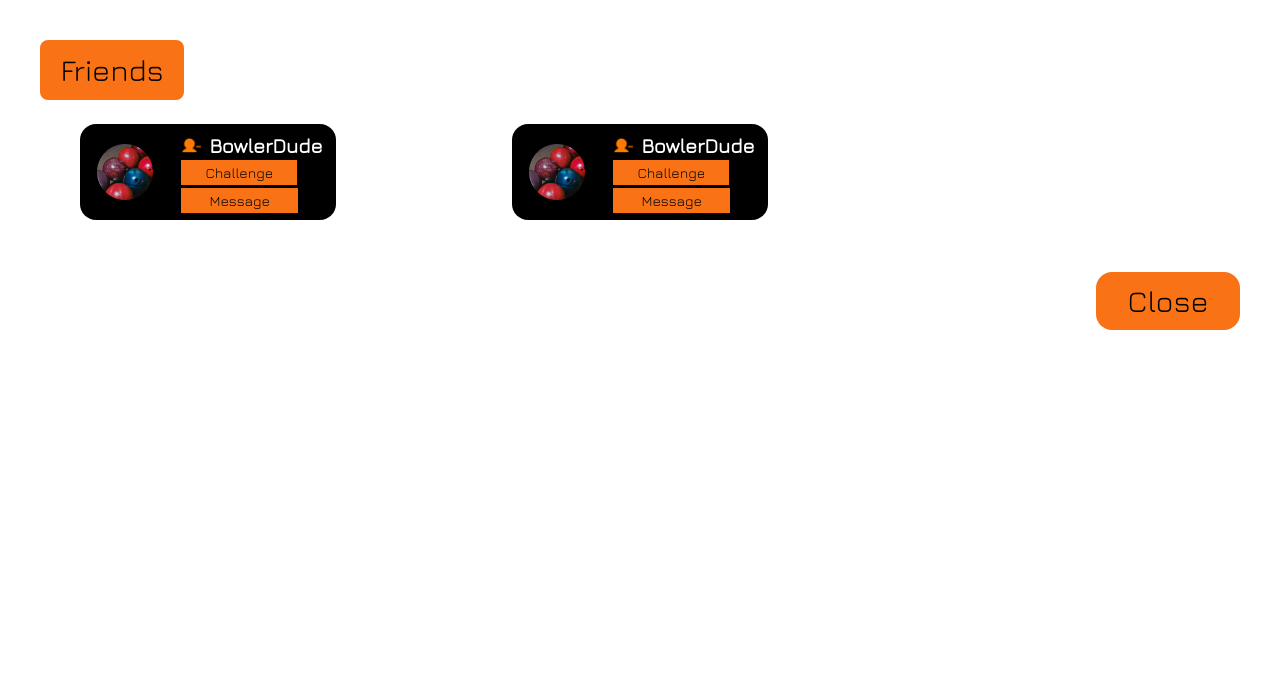
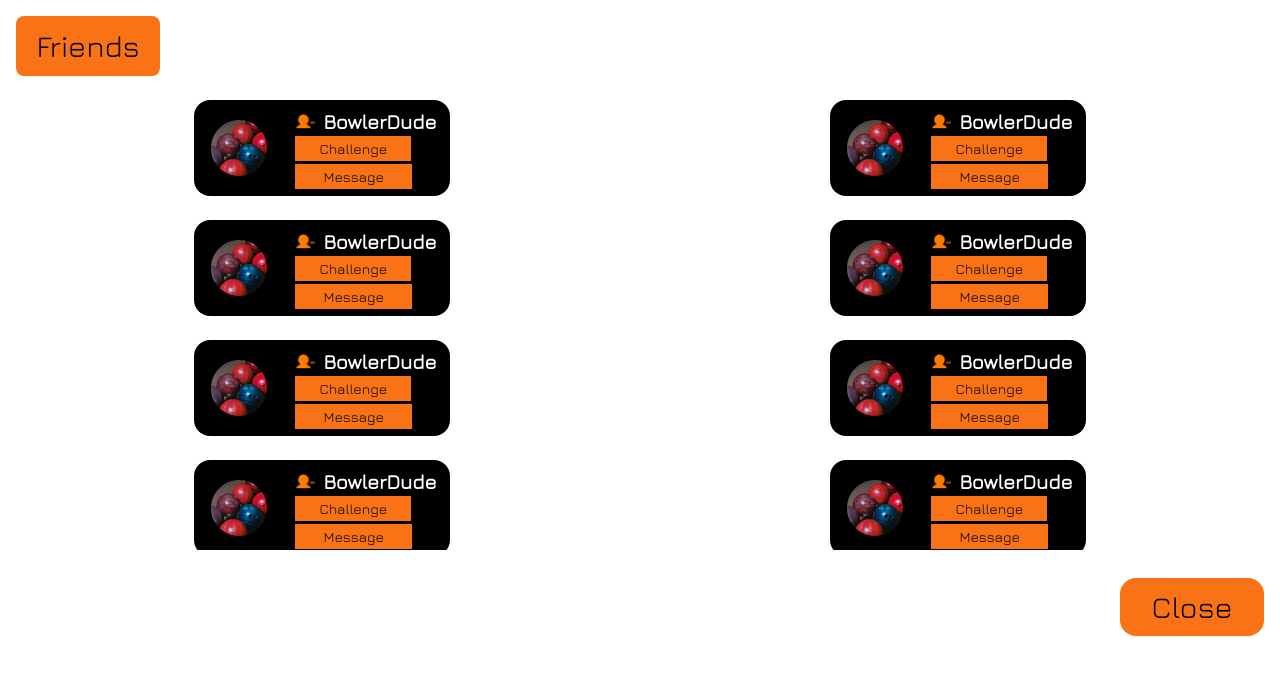
Before and after one commit to JayvonK/Full-Stack---Strike-Showdown, a Next.js app: page /pages/ModalTestPage in a window 1280 px wide. Shown: the top 674 px of the page. Built offline with nearby package versions, Linux system fonts and the light colour scheme.

Commit message:
friend addition Correct commit!!!

```diff
--- a/src/components/PageComponents/ModalComponents/FriendsModalComponent.tsx
+++ b/src/components/PageComponents/ModalComponents/FriendsModalComponent.tsx
@@ -2,24 +2,80 @@ import React from 'react'
 import UserMinus from "../../../../public/images/UserMinus.png";
 import ProfilePic from "../../../../public/images/Ellipse 16.png";
 import { useState } from 'react';
-import { Modal, Button } from 'flowbite-react';
+import { Modal, Button} from 'flowbite-react';
 import "../../../app/css/LoginPageAndHome.css";
 import FriendBoxComponent from '../HomePage/FriendBoxComponent';
 
 const FriendsModalComponent = (props: {closeModal: () => void}) => {
     const [openModal, setOpenModal] = useState(false);
   return (
-  <>
-  <div className='px-10 pt-10'>
+  <div className='p-4  bg-white rounded-lg'>
+  <div>
   <h3
             className=" mb-6    text-md md:text-2xl  lg:text-3xl w-32   md:w-32  lg:w-36   rounded-xl  md:rounded-lg  bg-orange-500   hover:!bg-orange-500 text-center text-black jura px-4 pt-3 pb-3"
           >
             Friends
           </h3>
   </div>
-<div className=' grid grid-cols-3 max-h-[450px] justify-center gap-y-6 gap-x-4 overflow-auto'>
+  <div className=' grid lg:grid-cols-2 max-h-[450px] justify-center gap-6 overflow-y-auto'>
 
 <div>
+  <FriendBoxComponent userName={''} userImage={''} challengeBtn={function (): void {
+        throw new Error('Function not implemented.');
+      } } message={function (): void {
+        throw new Error('Function not implemented.');
+      } }></FriendBoxComponent>
+      </div>
+      <div>
+  <FriendBoxComponent userName={''} userImage={''} challengeBtn={function (): void {
+        throw new Error('Function not implemented.');
+      } } message={function (): void {
+        throw new Error('Function not implemented.');
+      } }></FriendBoxComponent>
+      </div>
+      <div>
+  <FriendBoxComponent userName={''} userImage={''} challengeBtn={function (): void {
+        throw new Error('Function not implemented.');
+      } } message={function (): void {
+        throw new Error('Function not implemented.');
+      } }></FriendBoxComponent>
+      </div>
+      <div>
+  <FriendBoxComponent userName={''} userImage={''} challengeBtn={function (): void {
+        throw new Error('Function not implemented.');
+      } } message={function (): void {
+        throw new Error('Function not implemented.');
+      } }></FriendBoxComponent>
+      </div>
+      <div>
+  <FriendBoxComponent userName={''} userImage={''} challengeBtn={function (): void {
+        throw new Error('Function not implemented.');
+      } } message={function (): void {
+        throw new Error('Function not implemented.');
+      } }></FriendBoxComponent>
+      </div>
+      <div>
+  <FriendBoxComponent userName={''} userImage={''} challengeBtn={function (): void {
+        throw new Error('Function not implemented.');
+      } } message={function (): void {
+        throw new Error('Function not implemented.');
+      } }></FriendBoxComponent>
+      </div>
+      <div>
+  <FriendBoxComponent userName={''} userImage={''} challengeBtn={function (): void {
+        throw new Error('Function not implemented.');
+      } } message={function (): void {
+        throw new Error('Function not implemented.');
+      } }></FriendBoxComponent>
+      </div>
+      <div>
+  <FriendBoxComponent userName={''} userImage={''} challengeBtn={function (): void {
+        throw new Error('Function not implemented.');
+      } } message={function (): void {
+        throw new Error('Function not implemented.');
+      } }></FriendBoxComponent>
+      </div>
+      <div>
   <FriendBoxComponent userName={''} userImage={''} challengeBtn={function (): void {
         throw new Error('Function not implemented.');
       } } message={function (): void {
@@ -37,9 +93,9 @@ const FriendsModalComponent = (props: {closeModal: () => void}) => {
       </div>
 
 
-          <div className="flex justify-end px-10 py-10">
+          <div className="flex justify-end pt-4">
             <Button
-              className="  mt-3 bg-orange-500  w-20 md:w-36 rounded-xl  md:rounded-2xl  hover:!bg-orange-500 text-black jura"
+              className="  mt-3 bg-orange-500  text-xl md:text-2xl  lg:text-3xl md:w-32  lg:w-36  rounded-xl  md:rounded-2xl  hover:!bg-orange-500 text-black jura"
 
               onClick={props.closeModal}
             >
@@ -47,7 +103,8 @@ const FriendsModalComponent = (props: {closeModal: () => void}) => {
             </Button>
           </div>
 
-      </>
+
+      </div>
   )
 }
 
```
